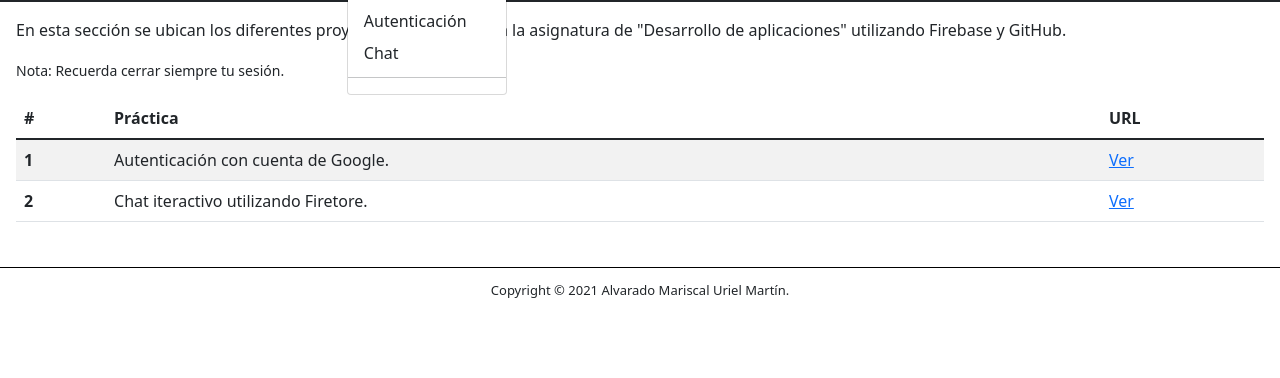
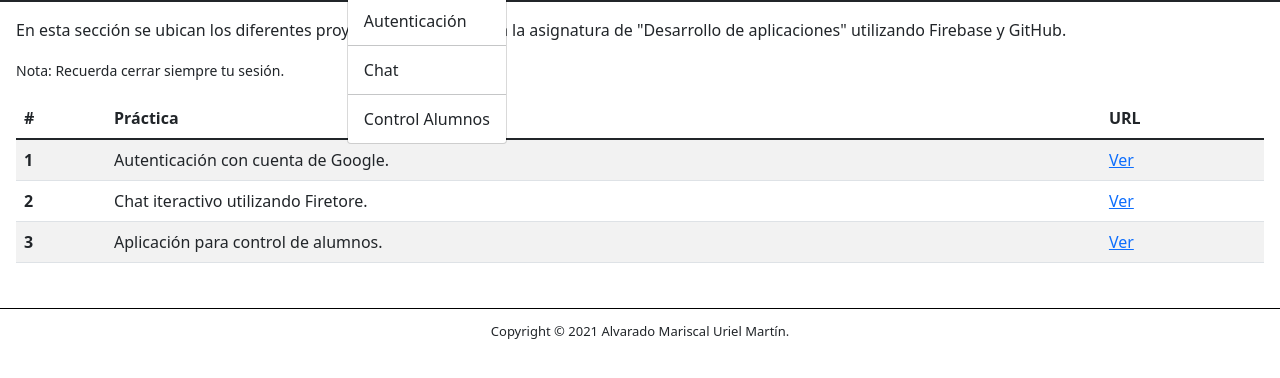
Before and after one commit to Uriel1001UTN/Uriel1001UTN.github.io, a plain HTML site: page index.html in a window 1280 px wide. Both pictures are taken after a click on the button "Proyectos Firebase". Shown: the part 54-432 px from the top of the page. Drawn offline with nearby package versions, Linux system fonts and the light colour scheme.

Commit message:
Index actualizado

```diff
--- a/index.html
+++ b/index.html
@@ -4,7 +4,7 @@
     <meta charset="UTF-8">
     <meta http-equiv="X-UA-Compatible" content="IE=edge">
     <meta name="viewport" content="width=device-width, initial-scale=1.0">
-    <link rel="shortcut icon" href="favico.ico">
+    <link rel="shortcut icon" href="favicon.ico">
     <title>Proyectos Firebase</title>
     <!--Estilos-->
     <link href="https://cdn.jsdelivr.net/npm/bootstrap@5.1.3/dist/css/bootstrap.min.css" rel="stylesheet" integrity="sha384-1BmE4kWBq78iYhFldvKuhfTAU6auU8tT94WrHftjDbrCEXSU1oBoqyl2QvZ6jIW3" crossorigin="anonymous">
@@ -25,8 +25,10 @@
                 </a>
                 <ul class="dropdown-menu" aria-labelledby="navbarDropdown">
                   <li><a class="dropdown-item" href="autentica.html">Autenticación</a></li>
+                  <li><hr class="dropdown-divider"></li>
                   <li><a class="dropdown-item" href="chat-umam1001.html">Chat</a></li>
                   <li><hr class="dropdown-divider"></li>
+                  <li><a class="dropdown-item" href="index_alumnos.html">Control Alumnos</a></li>
                 </ul>
               </li>
             </ul>
@@ -55,6 +57,11 @@
                     <td>Chat iteractivo utilizando Firetore.</td>
                     <td><a href="chat-umam1001.html">Ver</a></td>
                 </tr>
+                <tr>
+                    <th scope="row">3</th>
+                    <td>Aplicación para control de alumnos.</td>
+                    <td><a href="index_alumnos.html">Ver</a></td>
+                </tr>
             </tbody>
         </table>
     </section>
```
